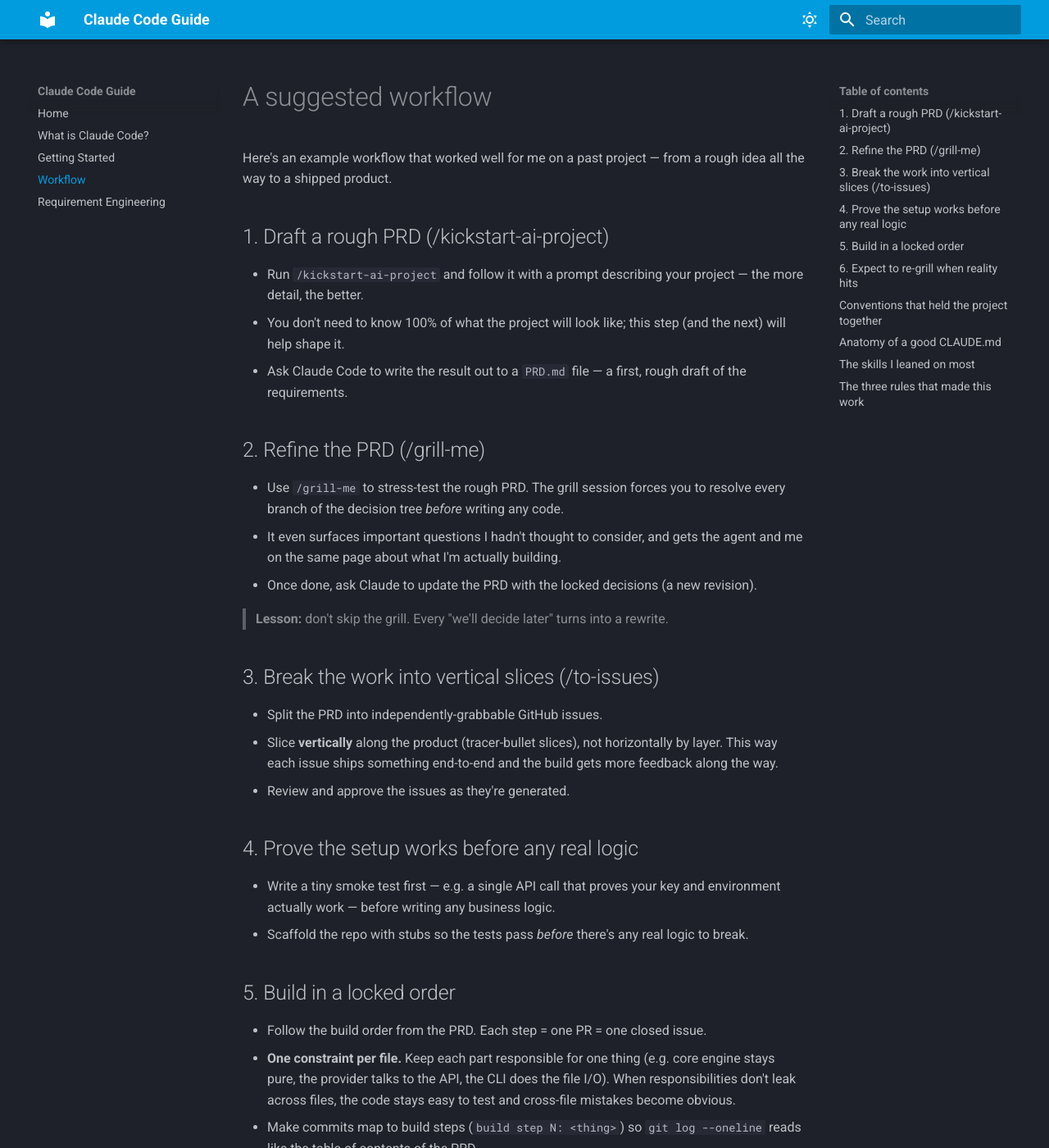
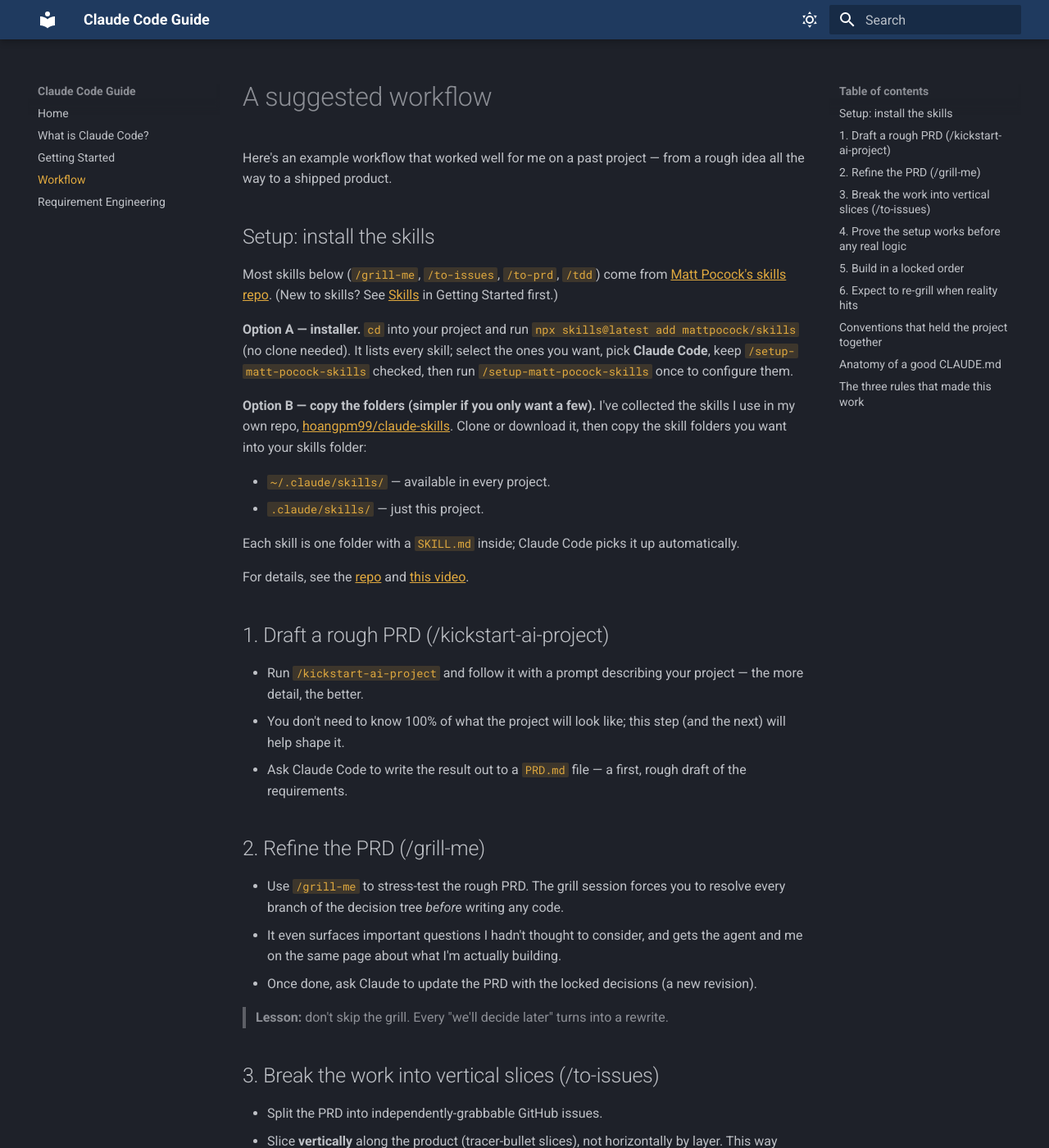
Before and after one commit to hoangpm99/claude-code-guide, an MkDocs documentation site: the page built from docs/03-workflow.md, in a window 1280 px wide and 1400 px high. Shown: the whole window at 82% size. Built offline with MkDocs 1.6.1 and Material for MkDocs 9.7.7, drawn with Linux system fonts in a browser that asks for light colours; some of the changed text lies outside the part shown.

Commit message:
Add skills setup guide and switch to navy/brass theme
- Document Claude Code skills in Getting Started (what they are, where
  they live, official reference link)
- Add skills install section to the workflow (npx installer + manual
  copy from hoangpm99/claude-skills)
- Replace Penn State palette with deep steel-navy primary + aged-brass
  accent; underline prose links for clarity

```diff
--- a/docs/03-workflow.md
+++ b/docs/03-workflow.md
@@ -1,6 +1,21 @@
 # A suggested workflow
 
 Here's an example workflow that worked well for me on a past project — from a rough idea all the way to a shipped product.
+
+## Setup: install the skills
+
+Most skills below (`/grill-me`, `/to-issues`, `/to-prd`, `/tdd`) come from [Matt Pocock's skills repo](https://github.com/mattpocock/skills). (New to skills? See [Skills](02-getting-started.md#skills) in Getting Started first.)
+
+**Option A — installer.** `cd` into your project and run `npx skills@latest add mattpocock/skills` (no clone needed). It lists every skill; select the ones you want, pick **Claude Code**, keep `/setup-matt-pocock-skills` checked, then run `/setup-matt-pocock-skills` once to configure them.
+
+**Option B — copy the folders (simpler if you only want a few).** I've collected the skills I use in my own repo, [hoangpm99/claude-skills](https://github.com/hoangpm99/claude-skills). Clone or download it, then copy the skill folders you want into your skills folder:
+
+- `~/.claude/skills/` — available in every project.
+- `.claude/skills/` — just this project.
+
+Each skill is one folder with a `SKILL.md` inside; Claude Code picks it up automatically.
+
+For details, see the [repo](https://github.com/mattpocock/skills) and [this video](https://www.youtube.com/watch?v=-QFHIoCo-Ko&t=3627s).
 
 ## 1. Draft a rough PRD (/kickstart-ai-project)
 
@@ -62,14 +77,6 @@
 
 > **Lesson:** put the *why* next to every constraint. "Backend has no UI imports" gets bent the first time it's inconvenient; "Backend has no UI imports *so it stays testable without the UI installed*" survives.
 
-## The skills I leaned on most
-
-- `/grill-me` — turn vague intent into locked decisions before coding.
-- `/to-issues` — turn the PRD into vertical-slice GitHub issues.
-- `/loop` — when iterating on prompts against tests.
-- `/review` and `/security-review` — before merging each PR.
-- Sub-agents (Explore, Plan) — for cross-file research instead of polluting the main context.
-
 ## The three rules that made this work
 
 1. **Lock the design before you code** (PRD + grill).
--- a/docs/stylesheets/extra.css
+++ b/docs/stylesheets/extra.css
@@ -1,25 +1,62 @@
-/* Penn State brand colors */
+/* Site palette: deep steel-navy primary + aged-brass accent */
 :root {
-  --psu-nittany-navy: #001E44;
-  --psu-beaver-blue:  #1E407C;
-  --psu-pa-sky:       #009CDE;
-  --psu-pugh-blue:    #96BEE6;
-  --psu-white:        #FFFFFF;
+  --navy-deep:    #0E1C2E;  /* deepest navy — backgrounds / primary-dark */
+  --navy-steel:   #1F3A5F;  /* dark steel blue — weighty primary */
+  --navy-light:   #3E5C76;  /* lighter steel — secondary */
+
+  --brass:        #C0892E;  /* aged brass / warm amber — accent */
+  --brass-deep:   #9A6B1C;  /* darker brass — links on white (readable) */
+  --brass-bright: #E0A93F;  /* brighter brass — links/accent on dark */
 }
 
-/* Light mode */
+/* Light mode — white background, steel-navy primary, brass accent */
 [data-md-color-scheme="default"] {
-    --md-primary-fg-color:        var(--psu-beaver-blue);
-    --md-primary-fg-color--light: var(--psu-pa-sky);
-    --md-primary-fg-color--dark:  var(--psu-nittany-navy);
-    --md-accent-fg-color:         var(--psu-pa-sky);
+    --md-primary-fg-color:        var(--navy-steel);
+    --md-primary-fg-color--light: var(--navy-light);
+    --md-primary-fg-color--dark:  var(--navy-deep);
+    --md-accent-fg-color:         var(--brass);
+
+    --md-typeset-a-color:         var(--brass-deep);
 }
 
-/* Dark mode */
+/* Dark mode — slate background, steel-navy primary, brighter brass accent */
 [data-md-color-scheme="slate"] {
-    /* --md-hue: 20; */
-    --md-primary-fg-color:        var(--psu-pa-sky);
-    --md-primary-fg-color--light: var(--psu-beaver-blue);
-    --md-primary-fg-color--dark:  var(--psu-nittany-navy);
-    --md-accent-fg-color:         var(--psu-pugh-blue);
+    --md-primary-fg-color:        var(--navy-steel);
+    --md-primary-fg-color--light: var(--navy-light);
+    --md-primary-fg-color--dark:  var(--navy-deep);
+    --md-accent-fg-color:         var(--brass-bright);
+
+    --md-typeset-a-color:         var(--brass-bright);
 }
+
+/* Links always underlined so they're unmistakable, brass on hover */
+.md-typeset a {
+    text-decoration: underline;
+}
+.md-typeset a:hover,
+.md-typeset a:focus {
+    color: var(--brass);
+    text-decoration: underline;
+}
+[data-md-color-scheme="slate"] .md-typeset a:hover,
+[data-md-color-scheme="slate"] .md-typeset a:focus {
+    color: var(--brass-bright);
+}
+
+/* Don't underline nav/header/footer chrome links — only prose links */
+.md-header a,
+.md-nav a,
+.md-footer a,
+.md-typeset .headerlink {
+    text-decoration: none;
+}
+
+/* Inline code as a warm brass-tinted chip so it stands out from prose */
+.md-typeset code {
+    color: var(--brass-deep);
+    background-color: rgba(192, 137, 46, 0.12);
+}
+[data-md-color-scheme="slate"] .md-typeset code {
+    color: var(--brass-bright);
+    background-color: rgba(224, 169, 63, 0.16);
+}
```
Also changed, not shown: CLAUDE.md (+1 -1 lines), docs/02-getting-started.md (+13 -0 lines).
